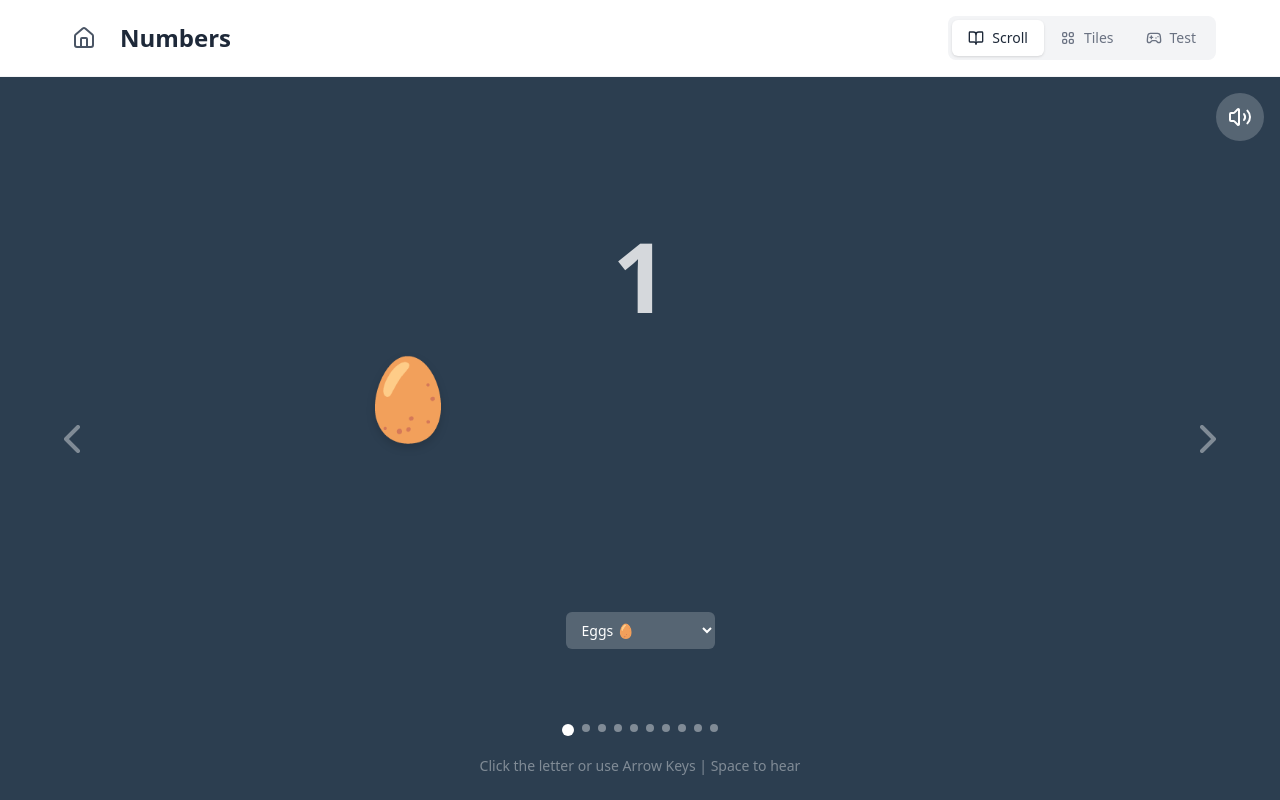
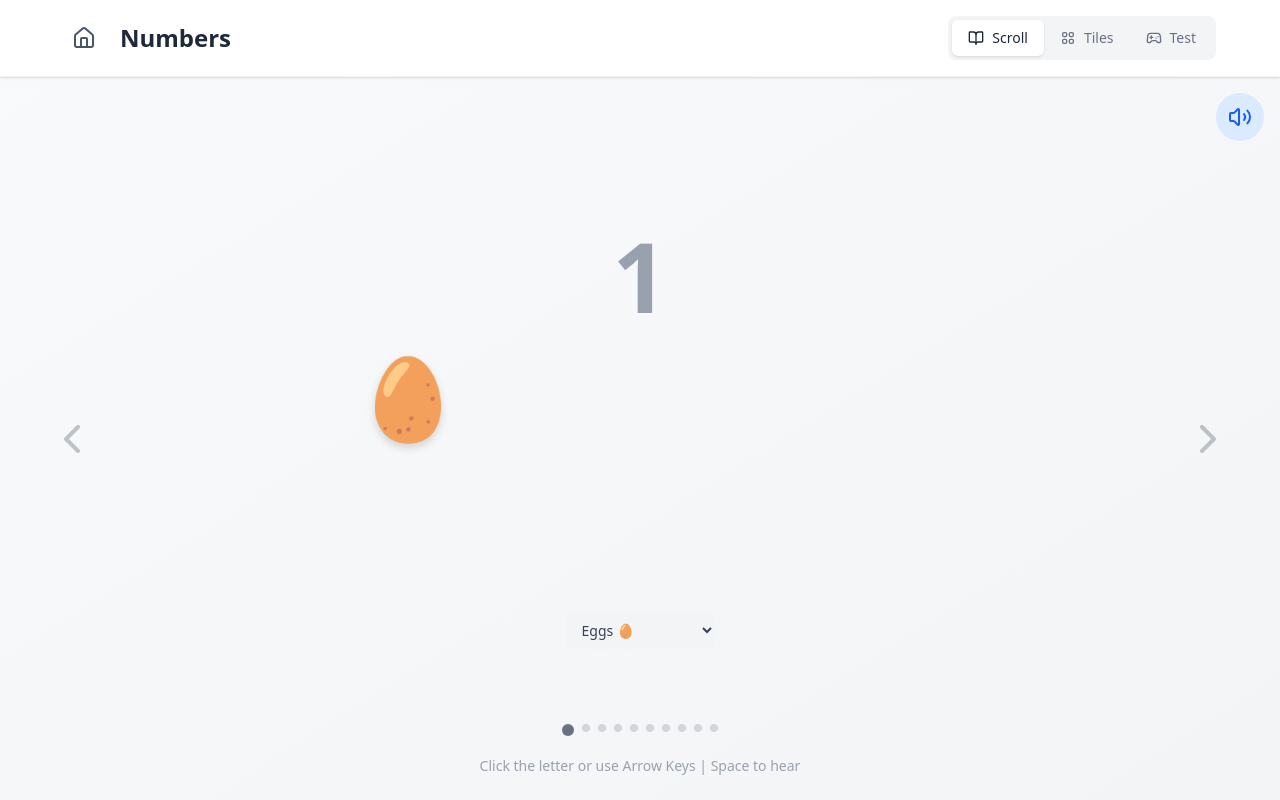
Before and after one commit to mishrasubhransu/kids-learning-app, a React (Vite) app: page /numbers in a window 1280 px wide. Built offline with nearby package versions, Linux system fonts and the light colour scheme.

Commit message:
fix: Limit color-changing background to alphabets only
Numbers, colors, and shapes revert to the original gray styling.
The colored background and white UI chrome now only apply when
viewing the alphabets category.

Made-with: Cursor

```diff
--- a/src/components/learning/ScrollView.jsx
+++ b/src/components/learning/ScrollView.jsx
@@ -27,7 +27,9 @@ const ScrollView = ({ items, category, objectIcons, shapeColor }) => {
   useEffect(() => {
     if (hasInteracted.current && prevIndexRef.current !== currentIndex) {
       speakCurrent();
-      setBgColor(bgColors[Math.floor(Math.random() * bgColors.length)]);
+      if (category === 'alphabets') {
+        setBgColor(bgColors[Math.floor(Math.random() * bgColors.length)]);
+      }
     }
     prevIndexRef.current = currentIndex;
   }, [currentIndex, speakCurrent]);
@@ -88,7 +90,7 @@ const ScrollView = ({ items, category, objectIcons, shapeColor }) => {
       case 'numbers':
         return (
           <div className="flex flex-col items-center gap-8">
-            <span className="text-6xl md:text-8xl font-bold text-white/80">
+            <span className="text-6xl md:text-8xl font-bold text-gray-400">
               {currentItem.value}
             </span>
             <div className="grid grid-cols-5 gap-2 md:gap-4 justify-items-center min-h-[7.5rem] md:min-h-[14rem] content-start">
@@ -106,7 +108,7 @@ const ScrollView = ({ items, category, objectIcons, shapeColor }) => {
                 value={objectType}
                 onChange={(e) => setObjectType(e.target.value)}
                 onClick={(e) => e.stopPropagation()}
-                className="bg-white/20 border-none rounded-md px-3 py-2 text-sm text-white focus:ring-2 focus:ring-white/30 cursor-pointer outline-none"
+                className="bg-gray-100 border-none rounded-md px-3 py-2 text-sm text-gray-700 focus:ring-2 focus:ring-gray-200 cursor-pointer outline-none"
               >
                 {Object.entries(objectIcons).map(([key, icon]) => (
                   <option key={key} value={key}>
@@ -130,7 +132,7 @@ const ScrollView = ({ items, category, objectIcons, shapeColor }) => {
                   : '0 25px 50px -12px rgba(0, 0, 0, 0.25)'
               }}
             />
-            <span className="text-4xl md:text-6xl font-bold text-white">
+            <span className="text-4xl md:text-6xl font-bold text-gray-600">
               {currentItem.name}
             </span>
           </div>
@@ -142,7 +144,7 @@ const ScrollView = ({ items, category, objectIcons, shapeColor }) => {
             <div className="w-48 h-48 md:w-72 md:h-72">
               {currentItem.svg(shapeColor)}
             </div>
-            <span className="text-4xl md:text-6xl font-bold text-white">
+            <span className="text-4xl md:text-6xl font-bold text-gray-600">
               {currentItem.name}
             </span>
           </div>
@@ -153,10 +155,12 @@ const ScrollView = ({ items, category, objectIcons, shapeColor }) => {
     }
   };
 
+  const isAlphabets = category === 'alphabets';
+
   return (
     <div
       className="flex-1 flex flex-col items-center justify-center p-4 relative transition-colors duration-300"
-      style={{ backgroundColor: bgColor }}
+      style={isAlphabets ? { backgroundColor: bgColor } : undefined}
     >
       {/* Main display - clickable to speak */}
       <button
@@ -170,7 +174,11 @@ const ScrollView = ({ items, category, objectIcons, shapeColor }) => {
       {/* Speak button hint */}
       <button
         onClick={handleItemClick}
-        className="absolute top-4 right-4 p-3 bg-white/20 text-white rounded-full hover:bg-white/30 transition-colors"
+        className={`absolute top-4 right-4 p-3 rounded-full transition-colors ${
+          isAlphabets
+            ? 'bg-white/20 text-white hover:bg-white/30'
+            : 'bg-blue-100 text-blue-600 hover:bg-blue-200'
+        }`}
         aria-label="Speak"
       >
         <Volume2 size={24} />
@@ -180,17 +188,21 @@ const ScrollView = ({ items, category, objectIcons, shapeColor }) => {
       <div className="absolute inset-x-0 top-1/2 -translate-y-1/2 flex justify-between px-2 md:px-8 pointer-events-none">
         <button
           onClick={goPrev}
-          className="pointer-events-auto p-4 rounded-full hover:bg-white/20 transition-colors opacity-40 hover:opacity-100 focus:outline-none"
+          className={`pointer-events-auto p-4 rounded-full transition-colors opacity-40 hover:opacity-100 focus:outline-none ${
+            isAlphabets ? 'hover:bg-white/20' : 'hover:bg-gray-200'
+          }`}
           aria-label="Previous"
         >
-          <ChevronLeft size={48} className="text-white" />
+          <ChevronLeft size={48} className={isAlphabets ? 'text-white' : 'text-gray-500'} />
         </button>
         <button
           onClick={goNext}
-          className="pointer-events-auto p-4 rounded-full hover:bg-white/20 transition-colors opacity-40 hover:opacity-100 focus:outline-none"
+          className={`pointer-events-auto p-4 rounded-full transition-colors opacity-40 hover:opacity-100 focus:outline-none ${
+            isAlphabets ? 'hover:bg-white/20' : 'hover:bg-gray-200'
+          }`}
           aria-label="Next"
         >
-          <ChevronRight size={48} className="text-white" />
+          <ChevronRight size={48} className={isAlphabets ? 'text-white' : 'text-gray-500'} />
         </button>
       </div>
 
@@ -205,15 +217,15 @@ const ScrollView = ({ items, category, objectIcons, shapeColor }) => {
             }}
             className={`rounded-full transition-all duration-300 ${
               idx === currentIndex
-                ? 'bg-white w-3 h-3'
-                : 'bg-white/40 w-2 h-2 hover:bg-white/60'
+                ? (isAlphabets ? 'bg-white' : 'bg-gray-500') + ' w-3 h-3'
+                : (isAlphabets ? 'bg-white/40 hover:bg-white/60' : 'bg-gray-300 hover:bg-gray-400') + ' w-2 h-2'
             }`}
             aria-label={`Go to item ${idx + 1}`}
           />
         ))}
       </div>
 
-      <div className="absolute bottom-6 text-white/40 text-xs md:text-sm">
+      <div className={`absolute bottom-6 text-xs md:text-sm ${isAlphabets ? 'text-white/40' : 'text-gray-400'}`}>
         Click the letter or use Arrow Keys | Space to hear
       </div>
     </div>
```
